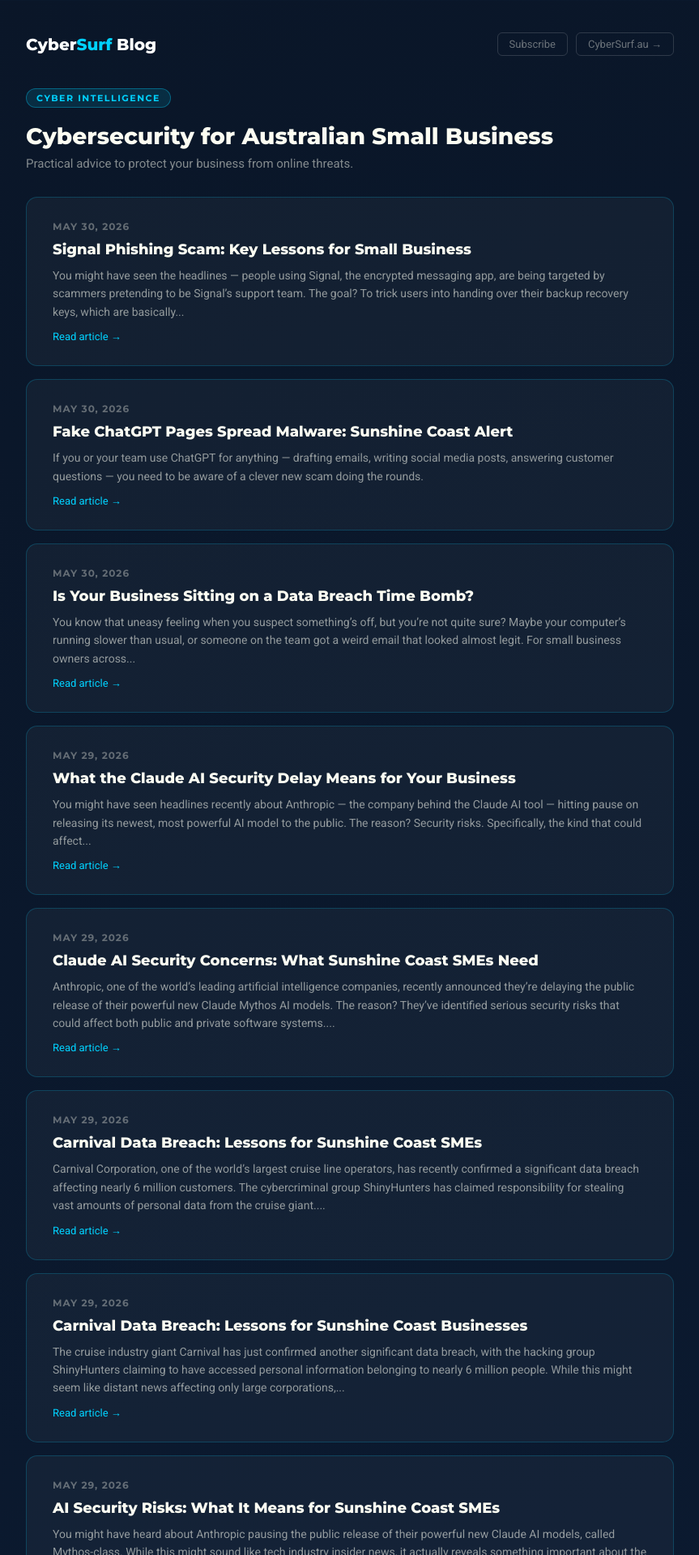
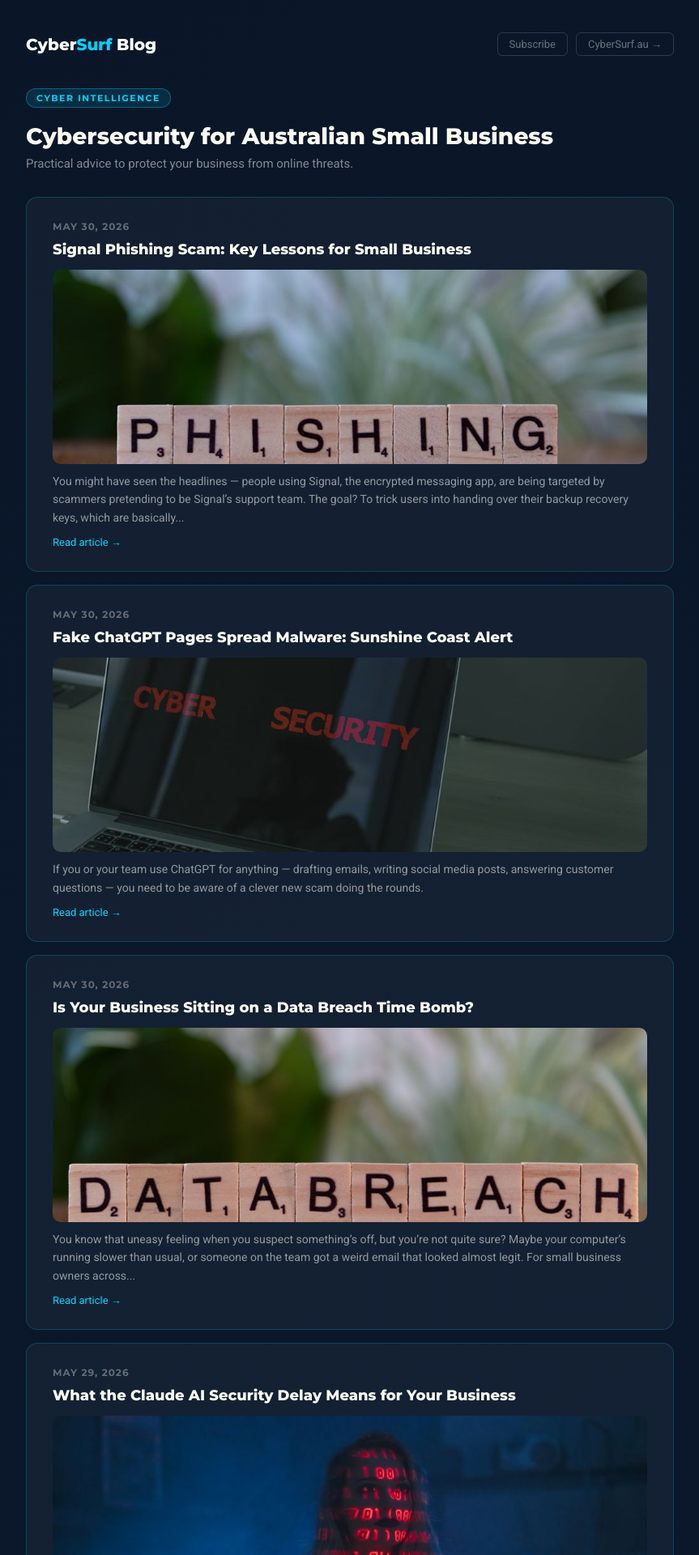
Before and after one commit to dcprojects1111/cybersurf-blog, a Jekyll site: the page built from index.html, in a window 1280 px wide. Shown: the top 1920 px of the page at 81% size, without its empty margins (208-1071 px from the left). Built offline with Jekyll 4.4.1, drawn with Linux system fonts in a browser that asks for light colours.

Commit message:
Show post image on blog listing, under title before excerpt
Co-Authored-By: Claude Opus 4.8 <noreply@anthropic.com>

```diff
--- a/index.html
+++ b/index.html
@@ -12,6 +12,7 @@ title: Home
   .post-card:hover{border-color:#00d2ff;background:rgba(0,210,255,.06);}
   .post-date{font-size:12px;color:rgba(252,253,242,.35);font-family:'Montserrat',sans-serif;letter-spacing:1px;text-transform:uppercase;margin-bottom:10px;}
   .post-title{font-family:'Montserrat',sans-serif;font-weight:800;font-size:18px;color:#fcfdf2;}
+  .post-thumb{width:100%;height:auto;max-height:240px;object-fit:cover;border-radius:10px;margin-top:14px;display:block;}
   .post-excerpt{font-size:14px;line-height:1.6;color:rgba(252,253,242,.55);margin-top:10px;}
   .post-arrow{font-size:13px;color:#00d2ff;margin-top:12px;}
   .empty{color:rgba(252,253,242,.4);font-size:15px;text-align:center;padding:60px 20px;}
@@ -27,6 +28,9 @@ title: Home
     <a href="{{ post.url }}" class="post-card">
       <div class="post-date">{{ post.date | date: "%B %-d, %Y" }}</div>
       <div class="post-title">{{ post.title }}</div>
+      {% if post.image %}
+      <img class="post-thumb" src="{{ post.image }}" alt="{{ post.title }}" loading="lazy"/>
+      {% endif %}
       {% assign paras = post.content | split: '<p>' %}
       {% if paras.size > 1 %}
       <div class="post-excerpt">{{ paras[1] | strip_html | truncatewords: 40 }}</div>
```
